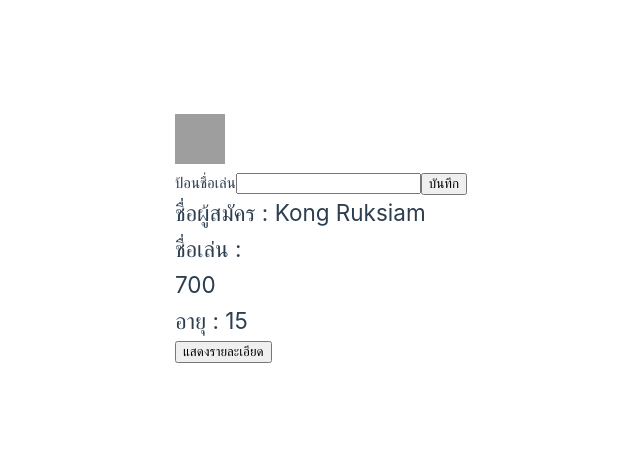
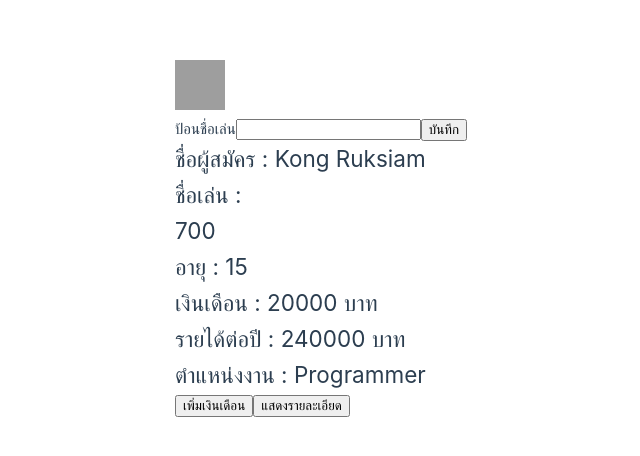
Before and after one commit to Celesca/vue-basic, a Vue app: page / in a window 1280 px wide. Shown: the part 162-618 px from the top of the page, without its empty margins (173-813 px from the left). Built offline with nearby package versions, Linux system fonts and the light colour scheme; grey boxes are pictures that could not be loaded.

Commit message:
add: computed properties

```diff
--- a/src/App.vue
+++ b/src/App.vue
@@ -5,13 +5,16 @@
     <form @submit.prevent="handleSubmit">
       <label>ป้อนชื่อเล่น</label>
       <input type="text" ref="nickNameEl" />
-
       <button type="submit">บันทึก</button>
     </form>
-    <h1>ชื่อผู้สมัคร : {{ getFullName() }}</h1>
+    <h1>ชื่อผู้สมัคร : {{ getFullName }}</h1>
     <h1>ชื่อเล่น : {{ nickname }}</h1>
     <h2>{{ 500 + 200 }}</h2>
     <h2>อายุ : {{ age }}</h2>
+    <h1>เงินเดือน : {{ salary }} บาท</h1>
+    <h1>รายได้ต่อปี : {{ getIncome }} บาท</h1>
+    <h1>ตำแหน่งงาน : {{ getDepartment }}</h1>
+    <button @click="addSalary(5000)">เพิ่มเงินเดือน</button>
     <button @click="toggleVisible()">{{ isVisible ? "ซ่อน" : "แสดง"}}รายละเอียด</button>
       <article v-show="isVisible">
         <h2>ที่อยู่ : <span v-html="address"></span></h2>
@@ -58,15 +61,13 @@
         weight: 60,
         status: false
       },
-      isVisible: false
+      isVisible: false,
+      salary: 20000
     }
   },
   methods: {
-    getFullName() {
-      return `${this.firstName} ${this.lastName}`
-    },
     showData() {
-      alert(this.getFullName())
+      alert(this.nickname);
     },
     increment(value) {
       this.age += value
@@ -82,7 +83,28 @@
     },
     toggleVisible() {
       this.isVisible = !this.isVisible
+    },
+    getRandomByMethod() {
+      return Math.random();
+    },
+    addSalary(value) {
+      this.salary += value;
     }
+  },
+  computed: {
+    getFullName() {
+      return `${this.firstName} ${this.lastName}`
+    },
+    getRandomByComputed() {
+      return Math.random();
+    },
+    getIncome() {
+      return this.salary * 12;
+    },
+    getDepartment() {
+      return this.salary >= 35000 ? "Project manager" : "Programmer";
+    }
+
   }
 }
 </script>
```
